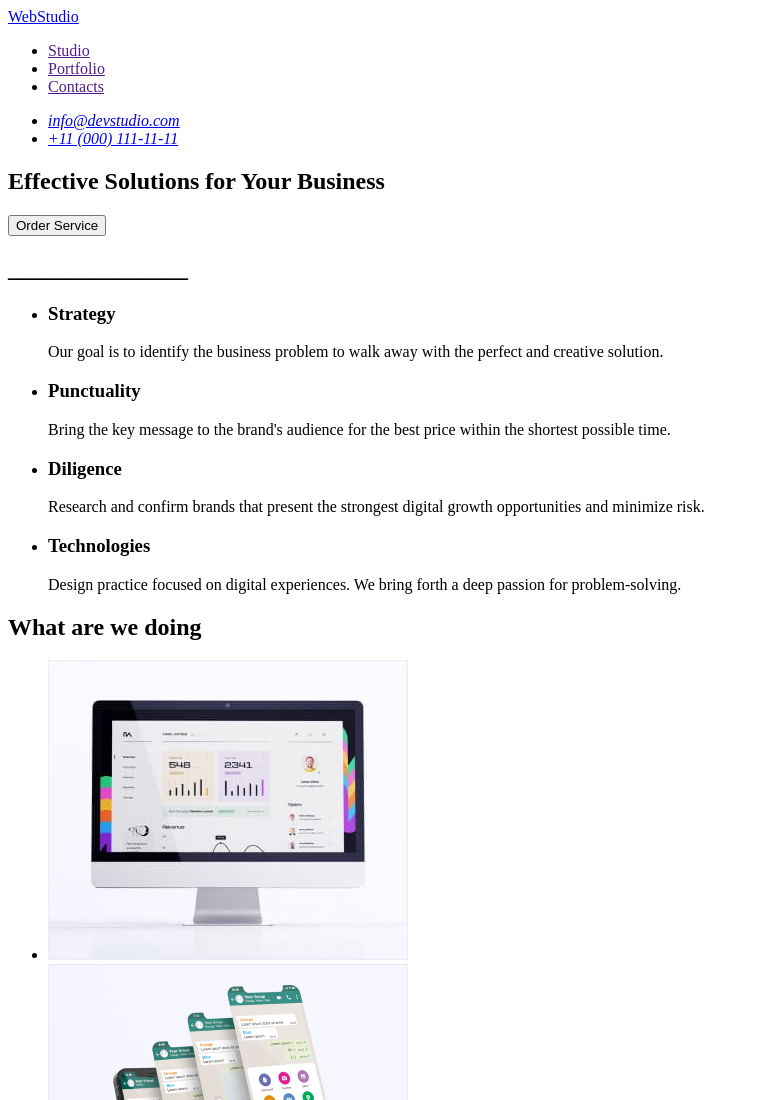
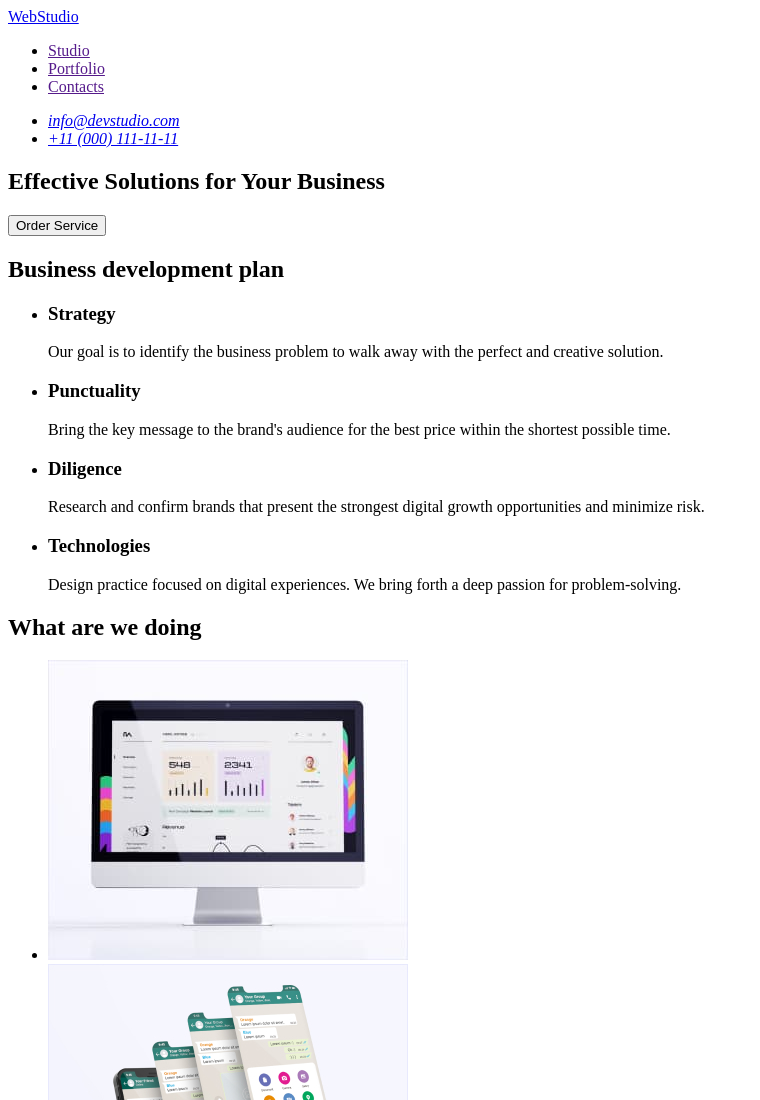
Before and after one commit to Zhihare/goit-markup-hw-01, a plain HTML site: page index.html in a window 1280 px wide. Shown: the top 1100 px of the page, without its empty margins (0-760 px from the left). Drawn offline with Linux system fonts and the light colour scheme.

Commit message:
Update index.html

```diff
--- a/index.html
+++ b/index.html
@@ -33,7 +33,7 @@
             <button type="button">Order Service</button>
         </section>
         <section>
-            <h2>_______________</h2>
+            <h2>Business development plan</h2>
             <ul>
                 <li>
                     <h3>Strategy</h3>
```
